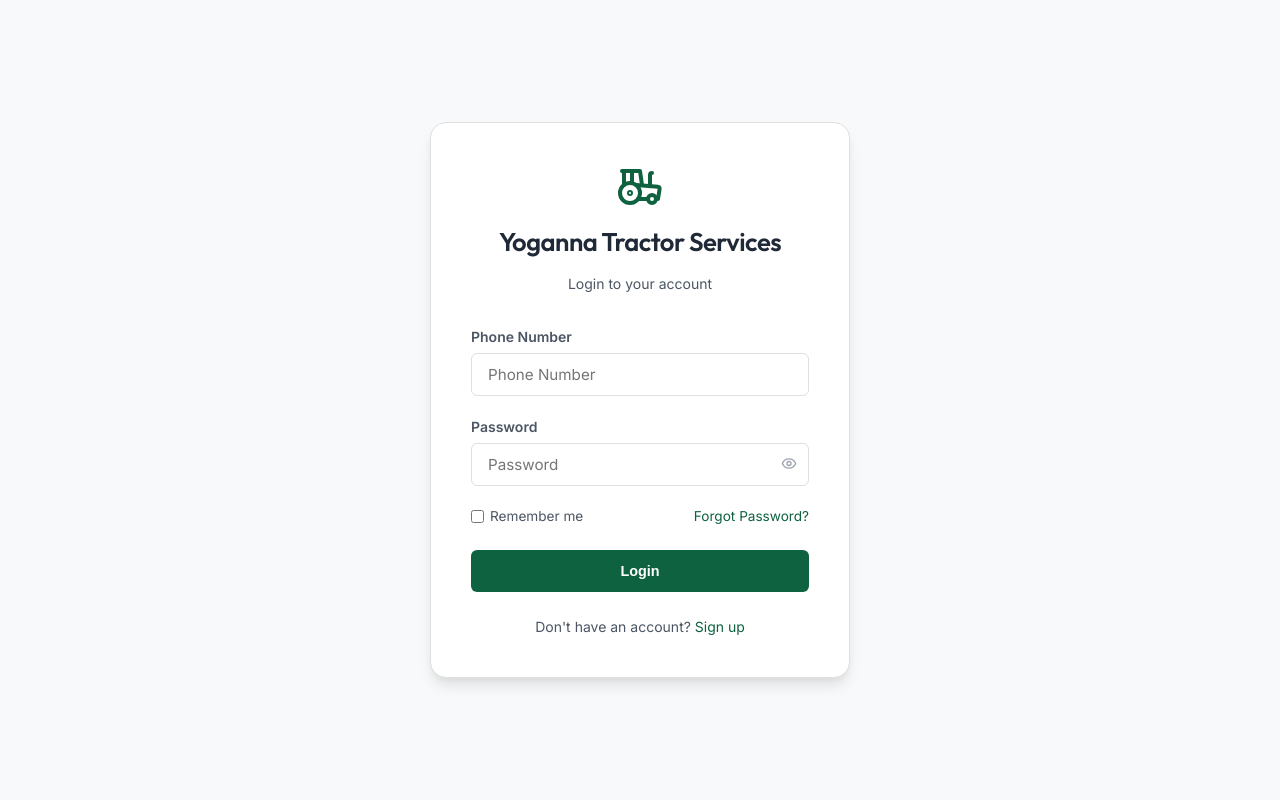
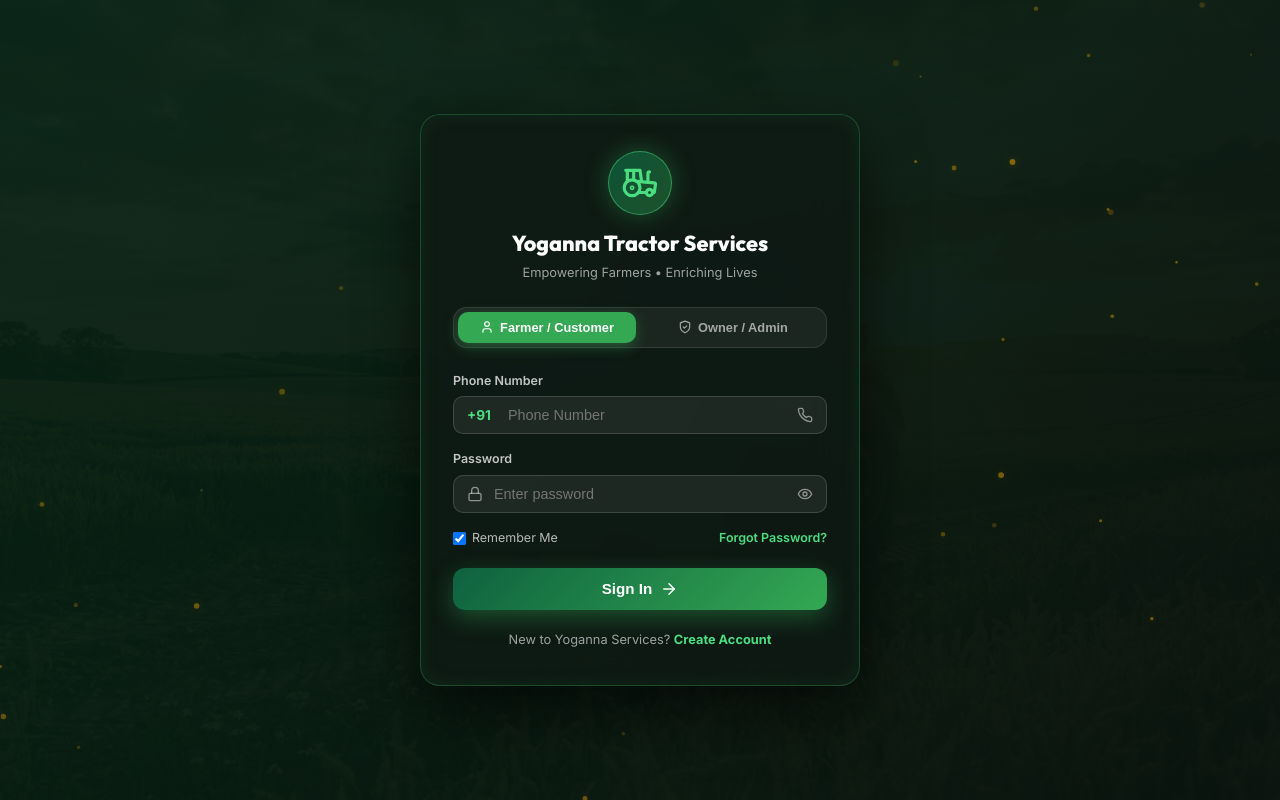
Before and after one commit to santhosh-12-san/yoganna_tractor, a React (Vite) app in the folder frontend/: page /login in a window 1280 px wide. Built offline with nearby package versions, Linux system fonts and the light colour scheme.

Commit message:
feat: implement dark glassmorphism Login page with 3D card tilt, floating particles, role tabs, and glowing submit button

```diff
--- a/frontend/src/index.css
+++ b/frontend/src/index.css
@@ -2141,3 +2141,263 @@
 .status-warning { color: #fca5a5; }
 .status-info { color: #93c5fd; }
 .status-revenue { color: #fde047; }
+
+/* -------------------------------------------------------------
+   FIGMA DARK GLASSMORPHISM LOGIN PAGE DESIGN SYSTEM
+------------------------------------------------------------- */
+.figma-login-wrapper {
+  min-height: 100vh;
+  display: flex;
+  align-items: center;
+  justify-content: center;
+  background: linear-gradient(135deg, rgba(6, 35, 21, 0.95) 0%, rgba(10, 20, 15, 0.98) 100%), url('/images/tractor_bg.jpg') center/cover no-repeat;
+  padding: 24px;
+  position: relative;
+  overflow: hidden;
+}
+
+.figma-login-card {
+  width: 100%;
+  max-width: 440px;
+  background: rgba(15, 25, 20, 0.85);
+  backdrop-filter: blur(24px);
+  -webkit-backdrop-filter: blur(24px);
+  border: 1.5px solid rgba(52, 168, 83, 0.35);
+  border-radius: 20px;
+  padding: 36px 32px;
+  box-shadow: 0 24px 60px rgba(0, 0, 0, 0.6), inset 0 0 20px rgba(52, 168, 83, 0.1);
+  position: relative;
+  z-index: 10;
+  animation: loginCardSpring 0.5s cubic-bezier(0.175, 0.885, 0.32, 1.275) forwards;
+}
+
+@keyframes loginCardSpring {
+  from {
+    opacity: 0;
+    transform: translateY(24px) scale(0.95);
+  }
+  to {
+    opacity: 1;
+    transform: translateY(0) scale(1);
+  }
+}
+
+.figma-login-logo {
+  text-align: center;
+  margin-bottom: 24px;
+}
+
+.logo-glow-wrapper {
+  width: 64px;
+  height: 64px;
+  border-radius: 50%;
+  background: linear-gradient(135deg, rgba(14, 98, 63, 0.8), rgba(52, 168, 83, 0.4));
+  border: 1px solid rgba(74, 222, 128, 0.5);
+  display: flex;
+  align-items: center;
+  justify-content: center;
+  margin: 0 auto 12px;
+  box-shadow: 0 0 24px rgba(52, 168, 83, 0.4);
+}
+
+.logo-icon-tractor {
+  color: #4ade80;
+}
+
+.login-brand-title {
+  font-size: 1.35rem;
+  font-weight: 800;
+  color: #ffffff;
+  margin-bottom: 4px;
+}
+
+.login-brand-subtitle {
+  font-size: 0.8rem;
+  color: rgba(255, 255, 255, 0.6);
+}
+
+.figma-role-tabs {
+  display: grid;
+  grid-template-columns: 1fr 1fr;
+  gap: 8px;
+  background: rgba(255, 255, 255, 0.06);
+  padding: 4px;
+  border-radius: 14px;
+  border: 1px solid rgba(255, 255, 255, 0.1);
+  margin-bottom: 24px;
+}
+
+.role-tab-btn {
+  display: flex;
+  align-items: center;
+  justify-content: center;
+  gap: 6px;
+  background: transparent;
+  border: none;
+  color: rgba(255, 255, 255, 0.6);
+  font-size: 0.8rem;
+  font-weight: 600;
+  padding: 8px;
+  border-radius: 10px;
+  cursor: pointer;
+  transition: all 0.25s ease;
+}
+
+.role-tab-btn.active {
+  background: #34a853;
+  color: #ffffff;
+  box-shadow: 0 4px 14px rgba(52, 168, 83, 0.4);
+}
+
+.figma-login-alert {
+  padding: 10px 14px;
+  border-radius: 10px;
+  font-size: 0.8rem;
+  font-weight: 600;
+  margin-bottom: 20px;
+}
+
+.alert-success { background: rgba(52, 168, 83, 0.2); border: 1px solid #4ade80; color: #86efac; }
+.alert-danger { background: rgba(239, 68, 68, 0.2); border: 1px solid #f87171; color: #fca5a5; }
+
+.figma-input-group {
+  margin-bottom: 16px;
+}
+
+.figma-form-row {
+  display: grid;
+  grid-template-columns: 1fr 1fr;
+  gap: 12px;
+}
+
+.figma-label {
+  display: block;
+  font-size: 0.78rem;
+  font-weight: 600;
+  color: rgba(255, 255, 255, 0.75);
+  margin-bottom: 6px;
+}
+
+.figma-input-wrapper {
+  position: relative;
+  display: flex;
+  align-items: center;
+}
+
+.figma-input {
+  width: 100%;
+  background: rgba(255, 255, 255, 0.07);
+  border: 1px solid rgba(255, 255, 255, 0.15);
+  border-radius: 10px;
+  padding: 10px 14px;
+  color: white;
+  font-size: 0.9rem;
+  outline: none;
+  transition: border-color 0.2s, box-shadow 0.2s;
+}
+
+.figma-input:focus {
+  border-color: #34a853;
+  box-shadow: 0 0 12px rgba(52, 168, 83, 0.3);
+}
+
+.phone-input { padding-left: 54px; }
+.lock-input { padding-left: 40px; padding-right: 40px; }
+
+.country-code {
+  position: absolute;
+  left: 14px;
+  font-weight: 700;
+  font-size: 0.85rem;
+  color: #4ade80;
+  pointer-events: none;
+}
+
+.input-icon-left {
+  position: absolute;
+  left: 14px;
+  color: rgba(255, 255, 255, 0.5);
+  pointer-events: none;
+}
+
+.input-icon-right {
+  position: absolute;
+  right: 14px;
+  color: rgba(255, 255, 255, 0.5);
+  pointer-events: none;
+}
+
+.eye-toggle-btn {
+  position: absolute;
+  right: 14px;
+  background: none;
+  border: none;
+  color: rgba(255, 255, 255, 0.5);
+  cursor: pointer;
+  display: flex;
+  align-items: center;
+}
+
+.eye-toggle-btn:hover { color: white; }
+
+.figma-extra-row {
+  display: flex;
+  justify-content: space-between;
+  align-items: center;
+  font-size: 0.78rem;
+  margin-bottom: 20px;
+}
+
+.figma-checkbox {
+  display: flex;
+  align-items: center;
+  gap: 6px;
+  color: rgba(255, 255, 255, 0.7);
+  cursor: pointer;
+}
+
+.forgot-link {
+  color: #4ade80;
+  text-decoration: none;
+  font-weight: 600;
+}
+
+.forgot-link:hover { text-decoration: underline; }
+
+.figma-submit-btn {
+  width: 100%;
+  background: linear-gradient(135deg, #0e623f 0%, #34a853 100%);
+  color: white;
+  border: none;
+  font-weight: 700;
+  font-size: 0.95rem;
+  padding: 12px;
+  border-radius: 12px;
+  display: flex;
+  align-items: center;
+  justify-content: center;
+  gap: 8px;
+  cursor: pointer;
+  box-shadow: 0 8px 24px rgba(52, 168, 83, 0.4);
+  transition: transform 0.2s, box-shadow 0.2s;
+}
+
+.figma-submit-btn:hover {
+  transform: translateY(-2px);
+  box-shadow: 0 12px 30px rgba(52, 168, 83, 0.5);
+}
+
+.figma-login-footer {
+  text-align: center;
+  margin-top: 20px;
+  font-size: 0.8rem;
+  color: rgba(255, 255, 255, 0.6);
+}
+
+.figma-login-footer a {
+  color: #4ade80;
+  font-weight: 700;
+  text-decoration: none;
+}
+
+.figma-login-footer a:hover { text-decoration: underline; }
--- a/frontend/src/pages/Login.jsx
+++ b/frontend/src/pages/Login.jsx
@@ -1,11 +1,14 @@
 import React, { useState } from 'react';
 import { useNavigate } from 'react-router-dom';
 import axios from 'axios';
-import { Tractor, Lock, Phone, User, Eye, EyeOff } from 'lucide-react';
+import { Tractor, Lock, Phone, User, Eye, EyeOff, ArrowRight, ShieldCheck, Sparkles } from 'lucide-react';
 import { useWebSocket } from '../context/WebSocketContext';
+import FloatingParticles from '../components/FloatingParticles';
+import TiltCard from '../components/TiltCard';
 
 const Login = () => {
   const [isRegister, setIsRegister] = useState(false);
+  const [activeRoleTab, setActiveRoleTab] = useState('CUSTOMER');
   const [formData, setFormData] = useState({
     phone_number: '',
     password: '',
@@ -31,7 +34,6 @@
     setError('');
     setLoading(true);
     try {
-      // Authenticate via Simple JWT
       const response = await axios.post('/api/token/', {
         phone_number: formData.phone_number,
         password: formData.password
@@ -41,7 +43,6 @@
       localStorage.setItem('access_token', access);
       localStorage.setItem('refresh_token', refresh);
 
-      // Fetch user profile details
       const userProfile = await axios.get('/api/me/', {
         headers: { Authorization: `Bearer ${access}` }
       });
@@ -49,9 +50,7 @@
       localStorage.setItem('user_role', userProfile.data.role);
       localStorage.setItem('user_full_name', userProfile.data.full_name);
 
-      // Connect real-time WebSocket
       connect();
-
       navigate('/dashboard');
     } catch (err) {
       console.error(err);
@@ -77,7 +76,7 @@
         first_name: formData.first_name,
         last_name: formData.last_name,
         village: formData.village,
-        role: 'CUSTOMER' // Self registration defaults to Customer
+        role: activeRoleTab
       });
 
       setIsRegister(false);
@@ -91,79 +90,100 @@
   };
 
   return (
-    <div className="auth-wrapper">
-      <div className="auth-card">
-        <div className="auth-logo">
-          <Tractor size={48} />
-          <h2>Yoganna Tractor Services</h2>
-          <p>{isRegister ? 'Create your customer account' : 'Login to your account'}</p>
+    <div className="figma-login-wrapper">
+      {/* Background Floating Dust Particles */}
+      <FloatingParticles />
+
+      {/* Glassmorphism 3D Login Card */}
+      <TiltCard className="figma-login-card">
+        <div className="figma-login-logo">
+          <div className="logo-glow-wrapper">
+            <Tractor size={38} className="logo-icon-tractor" />
+          </div>
+          <h2 className="login-brand-title">Yoganna Tractor Services</h2>
+          <p className="login-brand-subtitle">
+            {isRegister ? 'Join Mandya & Karnataka Tractor Network' : 'Empowering Farmers • Enriching Lives'}
+          </p>
         </div>
 
-        {error && (
-          <div style={{
-            padding: '12px',
-            borderRadius: 'var(--radius-sm)',
-            backgroundColor: error.includes('successful') ? 'var(--primary-light)' : 'var(--danger-light)',
-            color: error.includes('successful') ? 'var(--primary)' : 'var(--danger)',
-            fontSize: '0.875rem',
-            marginBottom: '20px',
-            fontWeight: '500'
-          }}>
-            {error}
+        {/* Role Selector Tabs */}
+        {!isRegister && (
+          <div className="figma-role-tabs">
+            <button
+              type="button"
+              className={`role-tab-btn ${activeRoleTab === 'CUSTOMER' ? 'active' : ''}`}
+              onClick={() => setActiveRoleTab('CUSTOMER')}
+            >
+              <User size={14} />
+              <span>Farmer / Customer</span>
+            </button>
+            <button
+              type="button"
+              className={`role-tab-btn ${activeRoleTab === 'OWNER' ? 'active' : ''}`}
+              onClick={() => setActiveRoleTab('OWNER')}
+            >
+              <ShieldCheck size={14} />
+              <span>Owner / Admin</span>
+            </button>
           </div>
         )}
 
-        <form className="auth-form" onSubmit={isRegister ? handleRegister : handleLogin}>
+        {error && (
+          <div className={`figma-login-alert ${error.includes('successful') ? 'alert-success' : 'alert-danger'}`}>
+            <span>{error}</span>
+          </div>
+        )}
+
+        <form className="figma-login-form" onSubmit={isRegister ? handleRegister : handleLogin}>
           {isRegister && (
             <>
-              <div className="form-group">
-                <label>First Name</label>
-                <div style={{ position: 'relative' }}>
+              <div className="figma-form-row">
+                <div className="figma-input-group">
+                  <label className="figma-label">First Name</label>
                   <input
                     type="text"
                     name="first_name"
-                    className="form-control"
-                    placeholder="Enter first name"
+                    className="figma-input"
+                    placeholder="First Name"
                     value={formData.first_name}
+                    onChange={handleInputChange}
+                    required
+                  />
+                </div>
+                <div className="figma-input-group">
+                  <label className="figma-label">Last Name</label>
+                  <input
+                    type="text"
+                    name="last_name"
+                    className="figma-input"
+                    placeholder="Last Name"
+                    value={formData.last_name}
                     onChange={handleInputChange}
                     required
                   />
                 </div>
               </div>
 
-              <div className="form-group">
-                <label>Last Name</label>
-                <input
-                  type="text"
-                  name="last_name"
-                  className="form-control"
-                  placeholder="Enter last name"
-                  value={formData.last_name}
-                  onChange={handleInputChange}
-                  required
-                />
-              </div>
-
-              <div className="form-group">
-                <label>Email Address</label>
+              <div className="figma-input-group">
+                <label className="figma-label">Email Address</label>
                 <input
                   type="email"
                   name="email"
-                  className="form-control"
-                  placeholder="Enter email address"
+                  className="figma-input"
+                  placeholder="name@farm.com"
                   value={formData.email}
                   onChange={handleInputChange}
                   required
                 />
               </div>
 
-              <div className="form-group">
-                <label>Village</label>
+              <div className="figma-input-group">
+                <label className="figma-label">Village / Town</label>
                 <input
                   type="text"
                   name="village"
-                  className="form-control"
-                  placeholder="Enter your village"
+                  className="figma-input"
+                  placeholder="e.g. Mandya / Hassan"
                   value={formData.village}
                   onChange={handleInputChange}
                   required
@@ -172,46 +192,41 @@
             </>
           )}
 
-          <div className="form-group">
-            <label>Phone Number</label>
-            <div style={{ position: 'relative' }}>
+          <div className="figma-input-group">
+            <label className="figma-label">Phone Number</label>
+            <div className="figma-input-wrapper">
+              <span className="country-code">+91</span>
               <input
                 type="text"
                 name="phone_number"
-                className="form-control"
+                className="figma-input phone-input"
                 placeholder="Phone Number"
                 value={formData.phone_number}
                 onChange={handleInputChange}
                 required
               />
+              <Phone size={16} className="input-icon-right" />
             </div>
           </div>
 
-          <div className="form-group">
-            <label>Password</label>
-            <div style={{ position: 'relative' }}>
+          <div className="figma-input-group">
+            <label className="figma-label">Password</label>
+            <div className="figma-input-wrapper">
+              <Lock size={16} className="input-icon-left" />
               <input
                 type={showPassword ? "text" : "password"}
                 name="password"
-                className="form-control"
-                placeholder="Password"
+                className="figma-input lock-input"
+                placeholder="Enter password"
                 value={formData.password}
                 onChange={handleInputChange}
                 required
               />
               <button
                 type="button"
+                className="eye-toggle-btn"
                 onClick={() => setShowPassword(!showPassword)}
-                style={{
-                  position: 'absolute',
-                  right: '12px',
-                  top: '50%',
-                  transform: 'translateY(-50%)',
-                  background: 'none',
-                  border: 'none',
-                  cursor: 'pointer',
-                  color: 'var(--text-muted)'
-                }}
+                aria-label="Toggle Password Visibility"
               >
                 {showPassword ? <EyeOff size={16} /> : <Eye size={16} />}
               </button>
@@ -219,13 +234,13 @@
           </div>
 
           {isRegister && (
-            <div className="form-group">
-              <label>Confirm Password</label>
+            <div className="figma-input-group">
+              <label className="figma-label">Confirm Password</label>
               <input
                 type="password"
                 name="confirm_password"
-                className="form-control"
-                placeholder="Confirm password"
+                className="figma-input"
+                placeholder="Re-enter password"
                 value={formData.confirm_password}
                 onChange={handleInputChange}
                 required
@@ -234,33 +249,35 @@
           )}
 
           {!isRegister && (
-            <div className="auth-extra">
-              <label className="checkbox-label">
-                <input type="checkbox" />
-                <span>Remember me</span>
+            <div className="figma-extra-row">
+              <label className="figma-checkbox">
+                <input type="checkbox" defaultChecked />
+                <span>Remember Me</span>
               </label>
-              <a href="#" onClick={(e) => { e.preventDefault(); alert("Please contact the Owner to reset your password."); }}>Forgot Password?</a>
+              <a href="#" className="forgot-link" onClick={(e) => { e.preventDefault(); alert("Please contact Yoganna Service Admin to reset password."); }}>
+                Forgot Password?
+              </a>
             </div>
           )}
 
           <button
             type="submit"
-            className="btn btn-primary"
-            style={{ width: '100%', padding: '12px' }}
+            className="figma-submit-btn"
             disabled={loading}
           >
-            {loading ? 'Processing...' : (isRegister ? 'Sign Up' : 'Login')}
+            <span>{loading ? 'Processing...' : (isRegister ? 'Create Account' : 'Sign In')}</span>
+            <ArrowRight size={18} />
           </button>
         </form>
 
-        <div className="auth-footer">
+        <div className="figma-login-footer">
           {isRegister ? (
-            <p>Already have an account? <a href="#" onClick={(e) => { e.preventDefault(); setIsRegister(false); setError(''); }}>Login</a></p>
+            <p>Already have an account? <a href="#" onClick={(e) => { e.preventDefault(); setIsRegister(false); setError(''); }}>Sign In</a></p>
           ) : (
-            <p>Don't have an account? <a href="#" onClick={(e) => { e.preventDefault(); setIsRegister(true); setError(''); }}>Sign up</a></p>
+            <p>New to Yoganna Services? <a href="#" onClick={(e) => { e.preventDefault(); setIsRegister(true); setError(''); }}>Create Account</a></p>
           )}
         </div>
-      </div>
+      </TiltCard>
     </div>
   );
 };
```
